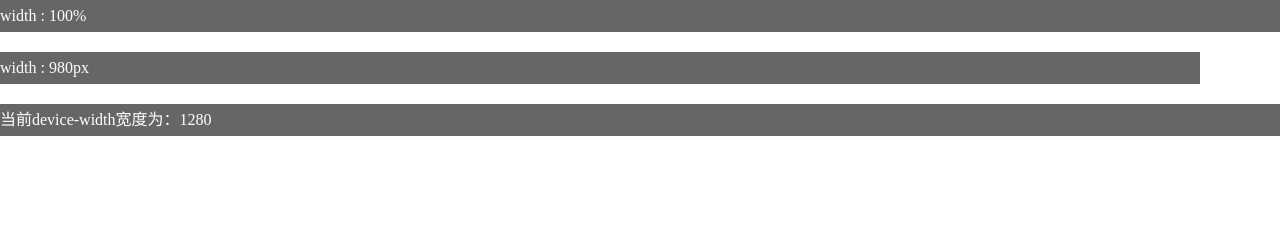
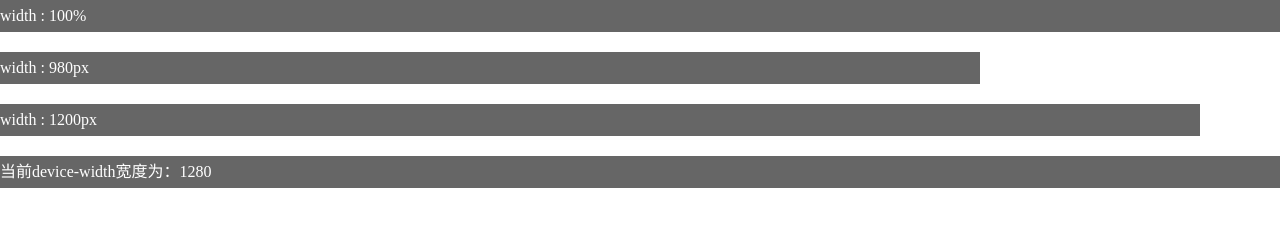
Before and after one commit to sisiyuan/sisiyuan.github.io, a plain HTML site: page demo/h5/device_width.html in a window 1280 px wide. Drawn offline with Linux system fonts and the light colour scheme.

Commit message:
update
viewport和device_width页面内容保持一致

```diff
--- a/demo/h5/device_width.html
+++ b/demo/h5/device_width.html
@@ -15,7 +15,8 @@
     <body>
         <!-- 页面结构[[ -->
         <div class="box" style="width: 100%">width : 100%</div>
-        <div class="box" style="width: 1200px">width : 980px</div>
+        <div class="box" style="width: 980px">width : 980px</div>
+        <div class="box" style="width: 1200px">width : 1200px</div>
         <div id="device_width" class="box"></div>
         <!-- 页面结构]] -->
     </body>
```
Also changed, not shown: demo/h5/viewport.html (+3 -0 lines).
